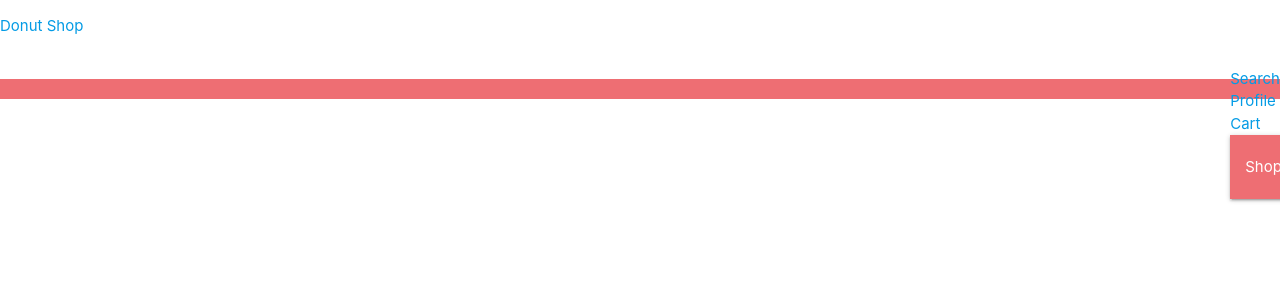
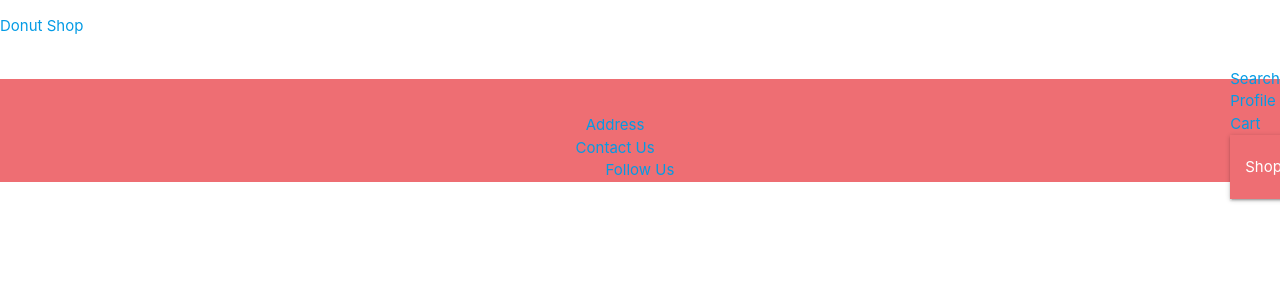
Before and after one commit to janusshanp/donut_shop, a Django app: template main_app/templates/home.html in a window 1280 px wide. Shown: the top 300 px of the page. Run offline with Django 4.2, Linux system fonts and the light colour scheme; the template is opened without the code that fills it, so the values that code supplies are empty; parts of the project's set-up code (start-up, migrations or seed data) failed here and were passed over.

Commit message:
saving joanne changes

```diff
--- a/main_app/templates/base.html
+++ b/main_app/templates/base.html
@@ -38,7 +38,11 @@
         {% endblock %}
     </main>
     <footer class="page-footer">
-        <div class="right">All Rights Reserved, &copy; 2019 Cat Collector &nbsp;</div>
+        <ul class="center">
+            <li><a href="">Address</a></li>
+            <li><a href="">Contact Us</a></li>
+            <li><a href="">Follow Us</a></li>
+        </ul>
     </footer>
 </body>
 </html>
```
